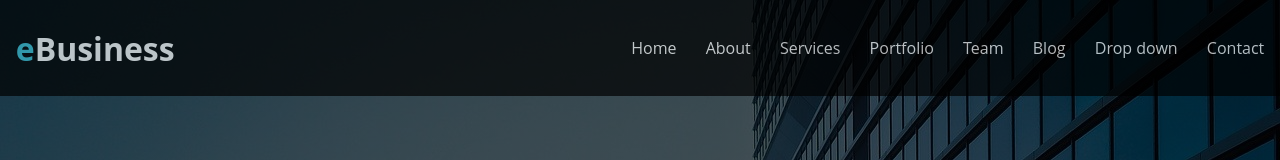
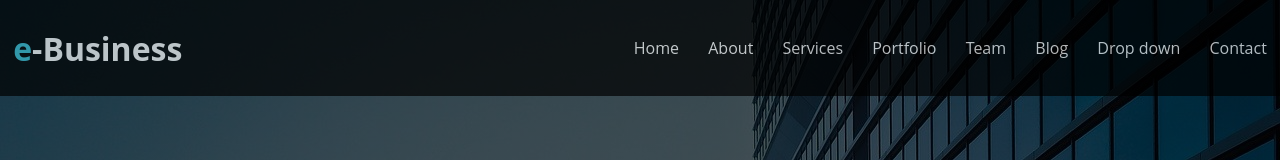
Before and after one commit to FarisBektasevic/e-Business, a plain HTML site: page index.html in a window 1280 px wide. Shown: the top 160 px of the page. Drawn offline with Linux system fonts and the light colour scheme.

Commit message:
testing something

```diff
--- a/index.html
+++ b/index.html
@@ -12,7 +12,7 @@
 
     <header>
         <div class="logo">
-            <h1><span>e</span>Business</h1>
+            <h1><span>e</span>-Business</h1>
         </div>
         <nav class="navigation">
             <ul class="nav-links">
```
